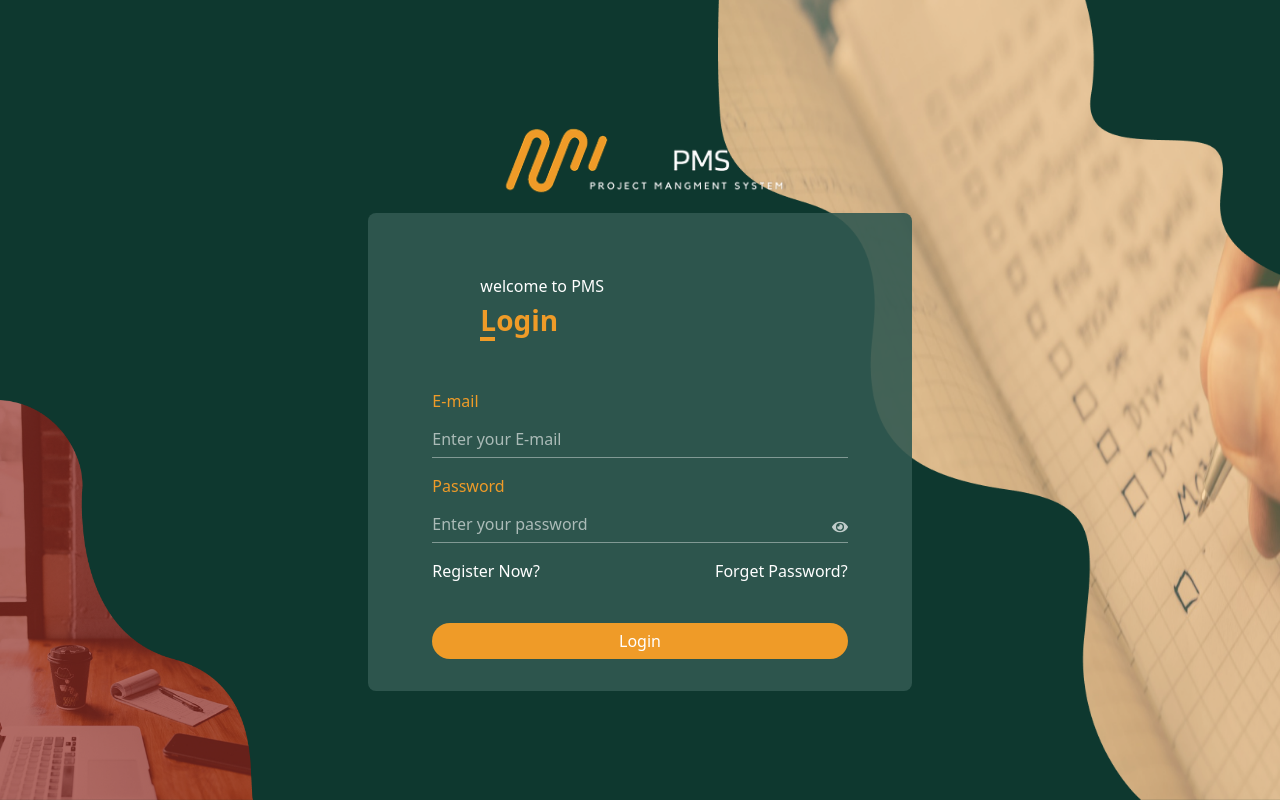
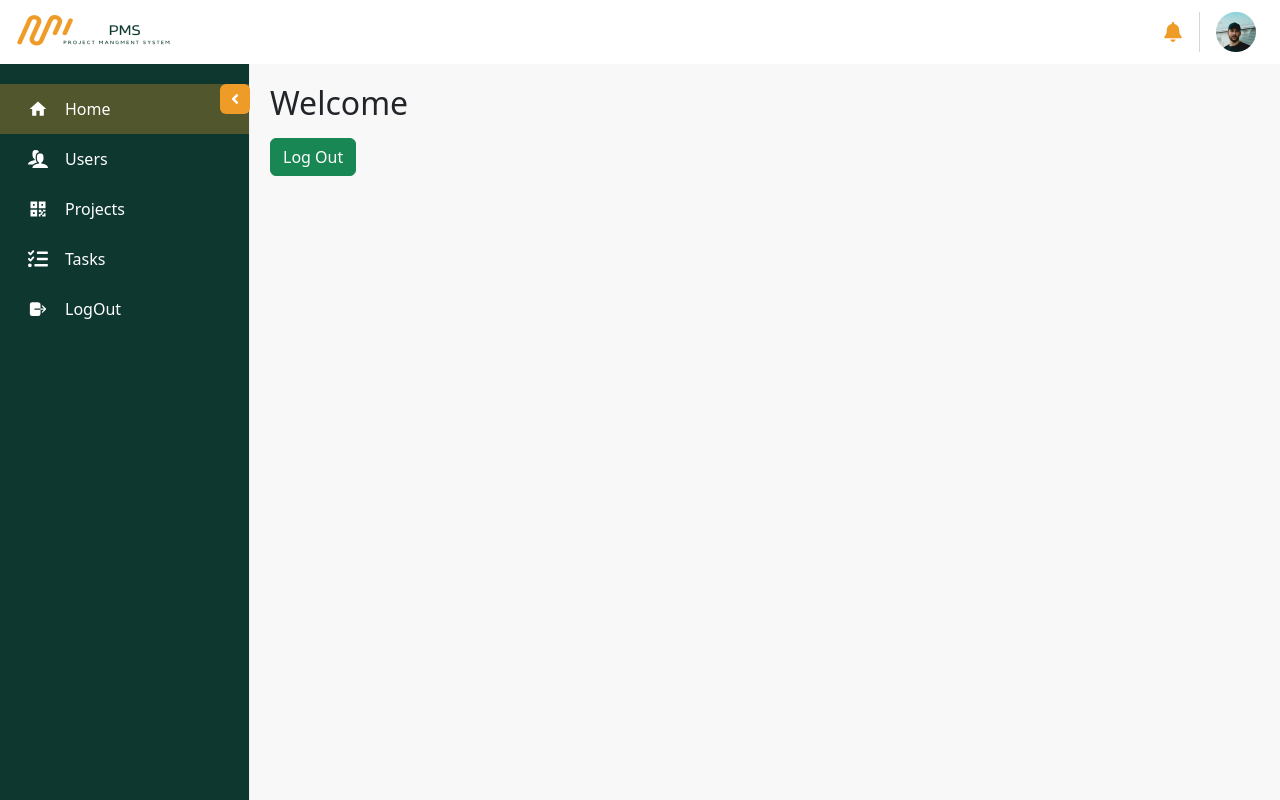
Before and after one commit to lamiaAtef/Project-management-system, a React (Vite) app: page /dashboard in a window 1280 px wide. Before the commit this address led to /. Built offline with nearby package versions, Linux system fonts and the light colour scheme.

Commit message:
fixed sidebar

```diff
--- a/src/App.css
+++ b/src/App.css
@@ -2,17 +2,39 @@
 .header-divider{
     border-left: 1px solid var(--grayColor);
   }
+  .navbar-normal{
+    height: 64px;
+    position: fixed;
+    top:0;
+    left: 0;
+    width: 100%;
+    z-index: 1000;
+    background-color: #fff;
+  }
 
 
 /*------SidBar--------  */
+.ps-sidebar-root{
+  height: 100%;
+}
 .sidebar-container{
   position: relative;
+  position: fixed;
+    top: 64px;
+    left: 0;
+    bottom: 0;
+    width: 250px;
+    /* height: 100%; */
+    /* overflow-y: auto; */
+    /* z-index: 1000; */
 }
 .sidebar-container .ps-sidebar-container{
     background-color: var(--bgColor);
     color: #fff;
-    min-height: 100vh;
-    padding: 60px 0;
+    height: 100%;
+    padding: 20px 0;
+
+
   }
   .ps-sidebar-container .ps-menu-button{
     transition: all 1s;
@@ -34,16 +56,16 @@
     display: flex;
     align-items: center;
     justify-content: center;
-    transition: all 0.3s ease;
+    transition: transform 0.3s ease;
     border-radius: 20%;
   }
   /* button when sidebar open */
   .sidebar-container.expanded .collapse-btn{
-    right: 15px;
+    right: 0;
   }
 
   .sidebar-container.collapsed .collapse-btn{
-    left: 98%;
+    left: 30%;
     transform: none;
   }
 
@@ -52,5 +74,18 @@
   /* ------mainContent in masterLayout */
   .main-content{
     background-color: rgba(244, 241, 241,0.5);
-    padding:5px ;
+    transition: 0.3s;
+
+    margin-left: 250px;
+    margin-top: 64px;
+    width: calc(100% - 250px);
+    min-height: calc(100vh - 64px);
+    padding: 20px;
   }
+
+  .main-content.collapsed {
+
+    margin-left: 80px;
+    width: calc(100% - 80px);
+    transition: 0.3s;
+  }
--- a/src/App.jsx
+++ b/src/App.jsx
@@ -40,7 +40,7 @@ function App() {
       },
       {
         path:"dashboard",
-        element:<ProtectedRoute><MasterLayout/></ProtectedRoute>,
+        element:<MasterLayout/>,
         errorElement:<NotFound/>,
         children:[
           {index:true, element:<Dashboard/>},
--- a/src/Modules/Shared/components/MasterLayout/MasterLayout.jsx
+++ b/src/Modules/Shared/components/MasterLayout/MasterLayout.jsx
@@ -1,4 +1,4 @@
-import React from 'react'
+import React, { useState } from 'react'
 import { Outlet} from 'react-router-dom'
 import Container from 'react-bootstrap/Container';
 import Row from 'react-bootstrap/Row';
@@ -8,25 +8,22 @@ import SideBar from '../../../Shared/components/SideBar/SideBar';
 
 
 export default function MasterLayout() {
+  const [collapsed, setCollapsed]= useState(false);
 
   return (
 
-    <Container fluid className='p-0'>
-      <Row className='g-0'>
-        <Col>
-         <NavBar/>
-        </Col>
-      </Row>
+    <>
+      {/* Navbar */}
+       <NavBar/>
+      {/* Sidebar */}
+        <SideBar collapsed={collapsed} setCollapsed={setCollapsed}/>
 
-      <Row className='g-0'>
-        <Col xs="auto">
-         <SideBar/>
-        </Col>
-        <Col className='main-content'>
-         <Outlet/>
-        </Col>
-      </Row>
-    </Container>
+       {/* Main Content */}
+      <div className={`main-content ${collapsed ? 'collapsed' :""}`}>
+       <Outlet/>
+       </div>
+
+    </>
 
   )
 }
--- a/src/Modules/Shared/components/NavBar/NavBar.jsx
+++ b/src/Modules/Shared/components/NavBar/NavBar.jsx
@@ -8,7 +8,7 @@ import {AuthContext} from '../../../../context/AuthContext';
 export default function NavBar() {
   const {userData}= useContext(AuthContext);
   return (
-    <div className='d-flex justify-content-between p-2'>
+    <div className='navbar-normal d-flex justify-content-between p-2'>
       <div>
         <img src={logo} alt="img"/>
       </div>
--- a/src/Modules/Shared/components/SideBar/SideBar.jsx
+++ b/src/Modules/Shared/components/SideBar/SideBar.jsx
@@ -1,5 +1,5 @@
 import React from 'react'
-import { Sidebar, Menu, MenuItem, SubMenu } from 'react-pro-sidebar';
+import { Sidebar, Menu, MenuItem} from 'react-pro-sidebar';
 import { Link, useLocation, useNavigate } from 'react-router-dom';
 import { ImUsers } from "react-icons/im";
 import { RiQrCodeFill } from "react-icons/ri";
@@ -11,10 +11,10 @@ import { AuthContext } from '../../../../context/AuthContext';
 import { useState } from 'react';
 import { FaAngleLeft, FaAngleRight } from "react-icons/fa";
 
-export default function SideBar() {
+export default function SideBar({collapsed, setCollapsed}) {
   const{logoutUser}=useContext(AuthContext);
   const navigate = useNavigate();
-  const [collapsed, setCollapsed]= useState(false);
+  // const [collapsed, setCollapsed]= useState(false);
 
   // add active to sidebar links
   const {pathname}=useLocation();
--- a/src/Modules/UsersModule/components/UsersList/UsersList.jsx
+++ b/src/Modules/UsersModule/components/UsersList/UsersList.jsx
@@ -2,8 +2,9 @@ import React from 'react'
 
 export default function UsersList() {
   return (
-    <div>
-      UsersList
-    </div>
+    <>
+      userslist
+
+    </>
   )
 }
--- a/src/index.css
+++ b/src/index.css
@@ -20,6 +20,7 @@
     box-sizing: border-box;
 
 }
+
 .overlayReg{
   background-color: rgba(49, 74, 89, 0.902);
 
```
